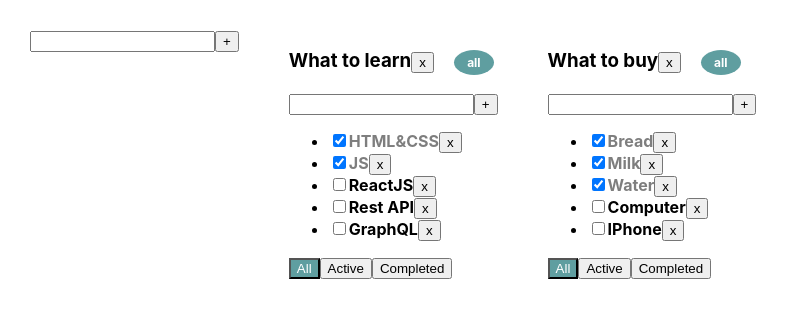
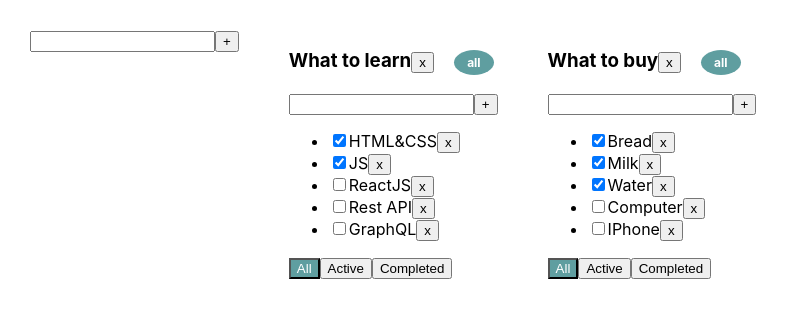
Before and after one commit to Ilya030290/todolist_ts, a React (Create React App) app: page / in a window 1280 px wide. Shown: the top 318 px of the page, without its empty margins (0-789 px from the left). Built offline with nearby package versions, Linux system fonts and the light colour scheme.

Commit message:
Add Editable span and change taskTitle, change todolistTitle

```diff
--- a/src/App.tsx
+++ b/src/App.tsx
@@ -71,6 +71,17 @@ function App() {
         setTasks({...tasks, [newTodolistId]: []})
     }
 
+    const changeTaskTitle = (todolistID: string, taskID: string, title: string) => {
+        setTasks({...tasks,
+            [todolistID]: tasks[todolistID]
+                .map(t => t.id === taskID ? {...t, title: title}: t)
+        })
+    }
+
+    const changeTodolistTitle = (todolistID: string, title: string) => {
+        setTodolists(todolists.map(todolist => todolist.id === todolistID ? {...todolist, title: title} : todolist))
+    }
+
     const todolistsComponents = todolists.map((el) => {
         let tasksForTodolist = tasks[el.id];
 
@@ -92,6 +103,8 @@ function App() {
                 addTask={addTask}
                 changeTaskStatus={changeTaskStatus}
                 removeTodolist={removeTodolist}
+                changeTaskTitle={changeTaskTitle}
+                changeTodolistTitle={changeTodolistTitle}
             />
         )
     })
--- a/src/Task.tsx
+++ b/src/Task.tsx
@@ -1,20 +1,22 @@
 import {TaskType} from "./Todolist";
 import React, {ChangeEvent} from "react";
+import {EditableSpan} from "./components/EditableSpan";
 
 type TaskPropsType = TaskType & {
     todolistID: string
     removeTask: (todolistID: string, taskID: string) => void
     changeTaskStatus: (todolistID: string, taskID: string, isDone: boolean) => void
+    changeTaskTitle: (todolistID: string, taskID: string, title: string) => void
 }
 
 const Task = (props: TaskPropsType) => {
-
-    const taskClasses = `task ${props.isDone ? "task-completed" : ""}`;
 
     const removeTask = () => props.removeTask(props.todolistID, props.id);
 
     const changeTaskStatus = (e: ChangeEvent<HTMLInputElement>) =>
         props.changeTaskStatus(props.todolistID, props.id, e.currentTarget.checked);
+
+    const changeTaskTitle = (title: string) => props.changeTaskTitle(props.todolistID, props.id, title);
 
     return (
         <li>
@@ -22,7 +24,10 @@ const Task = (props: TaskPropsType) => {
                    onChange={changeTaskStatus}
                    checked={props.isDone}
             />
-            <span className={taskClasses}>{props.title}</span>
+            <EditableSpan
+                oldTitle={props.title}
+                changeTitle={changeTaskTitle}
+            />
             <button onClick={removeTask}>x</button>
         </li>
     );
--- a/src/TasksList.tsx
+++ b/src/TasksList.tsx
@@ -6,12 +6,13 @@ import {FilterValuesType} from "./App";
 
 
 type TasksListPropsType = {
-    tasks: Array<TaskType>,
-    filter: FilterValuesType,
-    removeTask: (todolistID: string, taskID: string) => void,
-    changeFilter: (todolistID: string, value: FilterValuesType) => void,
+    tasks: Array<TaskType>
+    filter: FilterValuesType
+    removeTask: (todolistID: string, taskID: string) => void
+    changeFilter: (todolistID: string, value: FilterValuesType) => void
     changeTaskStatus: (todolistID: string, taskID: string, isDone: boolean) => void
     todolistID: string
+    changeTaskTitle: (todolistID: string, taskID: string, title: string) => void
 };
 
 const TasksList = (props: TasksListPropsType) => {
@@ -21,6 +22,7 @@ const TasksList = (props: TasksListPropsType) => {
                      removeTask={props.removeTask}
                      changeTaskStatus={props.changeTaskStatus}
                      todolistID={props.todolistID}
+                     changeTaskTitle={props.changeTaskTitle}
         />
     });
 
--- a/src/Todolist.tsx
+++ b/src/Todolist.tsx
@@ -1,5 +1,5 @@
 import React from 'react';
-import TodolistHeader from "./TodolistHeader";
+import {TodolistHeader} from "./TodolistHeader";
 import TasksList from "./TasksList";
 import {FilterValuesType} from "./App";
 
@@ -14,6 +14,8 @@ type TodolistPropsType = {
     addTask: (todolistID: string, title: string) => void
     changeTaskStatus: (todolistID: string, taskID: string, isDone: boolean) => void
     removeTodolist: (todolistID: string) => void
+    changeTaskTitle: (todolistID: string, taskID: string, title: string) => void
+    changeTodolistTitle: (todolistID: string, title: string) => void
 }
 
 export type TaskType = {
@@ -31,6 +33,7 @@ const Todolist = (props: TodolistPropsType) => {
                     title={props.title}
                     addTask={props.addTask}
                     filter={props.filter}
+                    changeTodolistTitle={props.changeTodolistTitle}
                 />
                 <TasksList
                     todolistID={props.todolistID}
@@ -39,6 +42,7 @@ const Todolist = (props: TodolistPropsType) => {
                     changeFilter={props.changeFilter}
                     filter={props.filter}
                     changeTaskStatus={props.changeTaskStatus}
+                    changeTaskTitle={props.changeTaskTitle}
                 />
             </div>
     );
--- a/src/TodolistHeader.tsx
+++ b/src/TodolistHeader.tsx
@@ -1,6 +1,7 @@
 import React from 'react';
 import AddTaskForm from "./AddTaskForm";
 import {FilterValuesType} from "./App";
+import {EditableSpan} from "./components/EditableSpan";
 
 type TodolistHeaderPropsType = {
     title: string,
@@ -8,9 +9,10 @@ type TodolistHeaderPropsType = {
     addTask: (todolistID: string, title: string) => void
     removeTodolist: (todolistID: string) => void
     todolistID: string
+    changeTodolistTitle: (todolistID: string, title: string) => void
 }
 
-const TodolistHeader = (props: TodolistHeaderPropsType) => {
+export const TodolistHeader = (props: TodolistHeaderPropsType) => {
     let text = "all"
     switch (props.filter) {
         case "active":
@@ -24,10 +26,15 @@ const TodolistHeader = (props: TodolistHeaderPropsType) => {
     const removeTodolistHandler = () => {
         props.removeTodolist(props.todolistID)
     }
+    const changeTodolistTitle = (title: string) => {
+        props.changeTodolistTitle(props.todolistID, title)
+    }
 
     return (
         <>
-            <h3>{props.title}<button onClick={removeTodolistHandler}>x</button>
+            <h3>
+                <EditableSpan oldTitle={props.title} changeTitle={changeTodolistTitle}/>
+                <button onClick={removeTodolistHandler}>x</button>
                 <div className={"filter-header"}>{text}</div>
             </h3>
             <AddTaskForm
@@ -37,5 +44,3 @@ const TodolistHeader = (props: TodolistHeaderPropsType) => {
         </>
     );
 };
-
-export default TodolistHeader;
--- /dev/null
+++ b/src/components/EditableSpan.tsx
@@ -0,0 +1,35 @@
+import React, {ChangeEvent, useState} from 'react';
+
+type EditableSpanPropsType = {
+    oldTitle: string
+    changeTitle: (title:string)=>void
+}
+
+export const EditableSpan = (props: EditableSpanPropsType) => {
+    const [edit, setEdit] = useState(false)
+    let [newTitle, setNewTitle] = useState(props.oldTitle)
+
+    const onChangeHandler = (e: ChangeEvent<HTMLInputElement>) => {
+        setNewTitle(e.currentTarget.value)
+    }
+
+    const onDoubleClickHandler=()=>{
+        setEdit(true)
+    }
+    const onBlurHandler=()=>{
+        props.changeTitle(newTitle)
+        setEdit(false)
+    }
+    return (
+        edit
+            ? <input
+                value={newTitle}
+                onChange={onChangeHandler}
+                autoFocus
+                onBlur={onBlurHandler}/>
+            : <span
+                onDoubleClick={onDoubleClickHandler}>
+                {props.oldTitle}
+            </span>
+    );
+};
```
